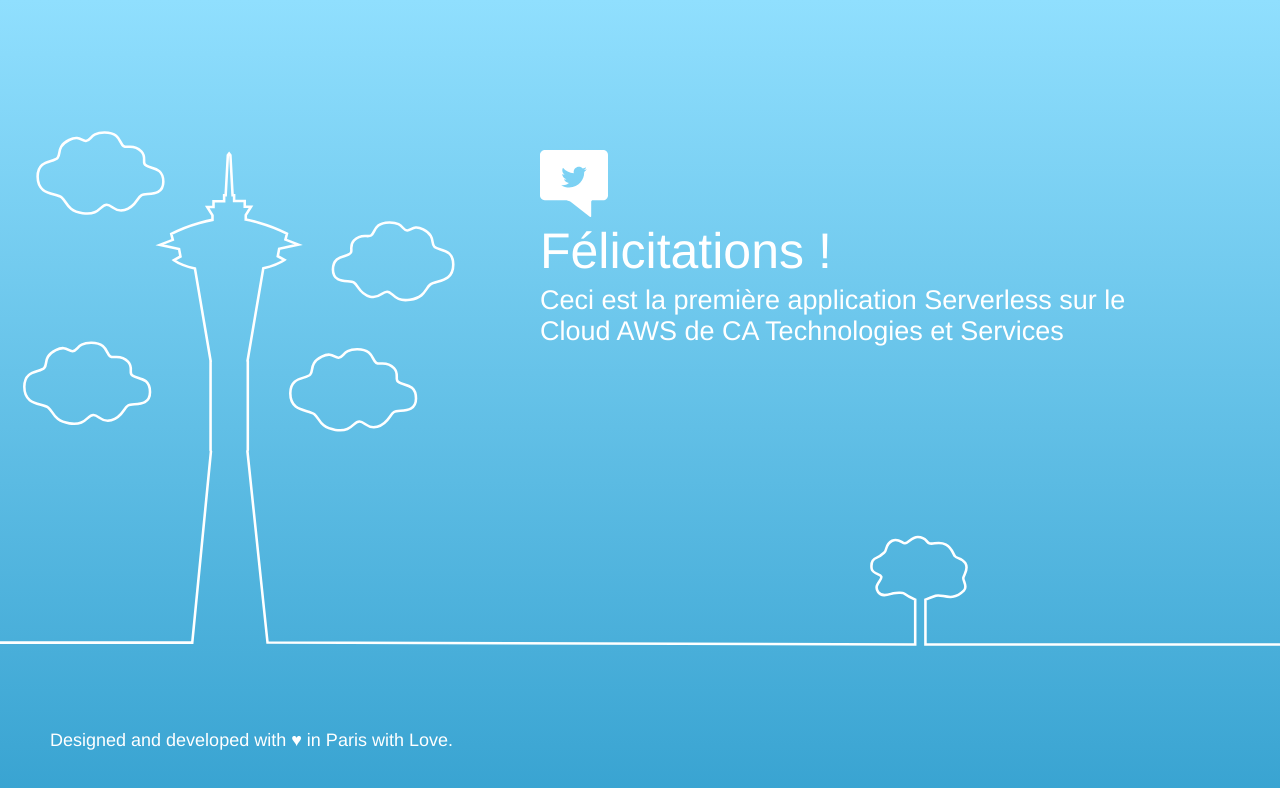
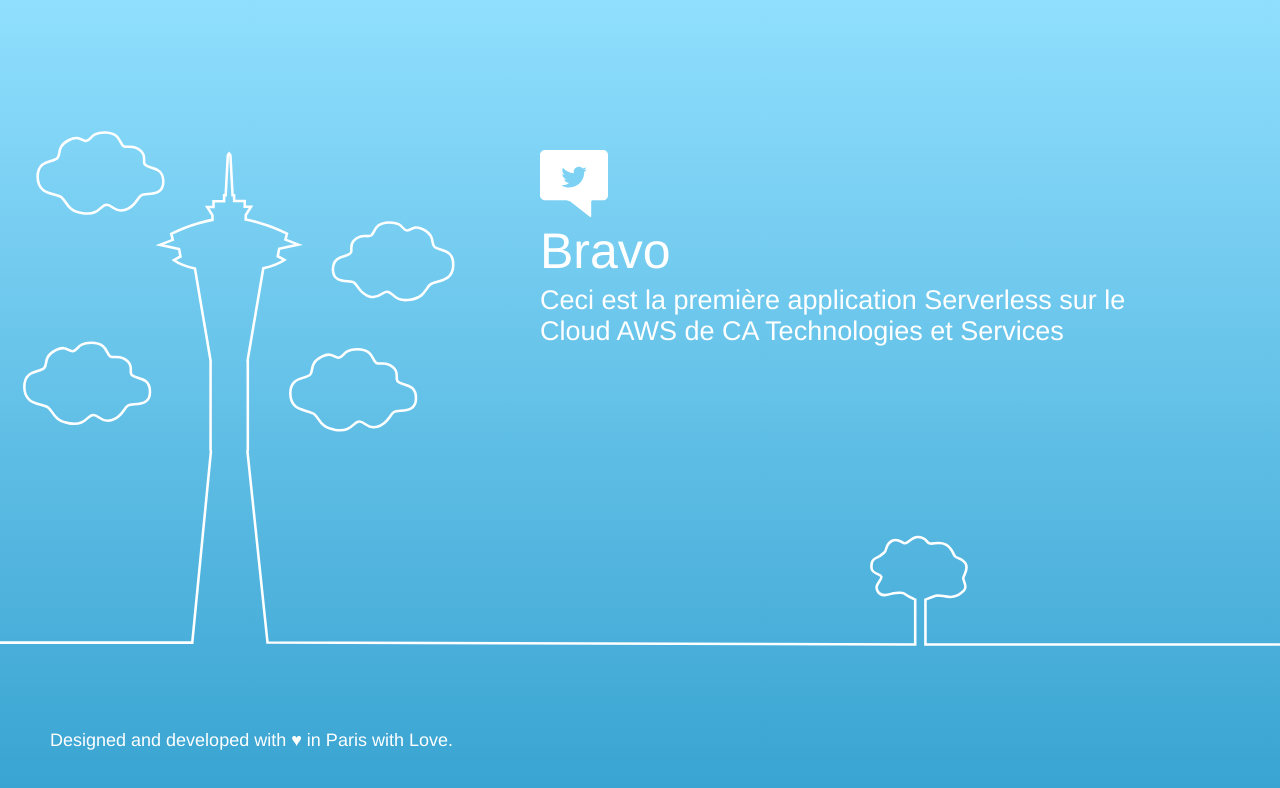
Before and after one commit to cordeirojp/TestLambdaJPCWeb, a website: page public/index.html in a window 1280 px wide. Drawn offline with Linux system fonts and the light colour scheme.

Commit message:
Update index.html

```diff
--- a/public/index.html
+++ b/public/index.html
@@ -60,7 +60,7 @@
         <div class="message">
             <a class="twitter-link" href="http://twitter.com/home/?status=I%20created%20a%20project%20with%20AWS%20CodeStar!%20%23AWS%20%23AWSCodeStar%20https%3A%2F%2Faws.amazon.com%2Fcodestar"><img src="assets/img/tweet.svg" /></a>
             <div class="text">
-                <h1>Félicitations !</h1>
+                <h1>Bravo</h1>
                 <h2>Ceci est la première application Serverless sur le Cloud AWS de CA Technologies et Services</h2>
             </div>
         </div>
```
